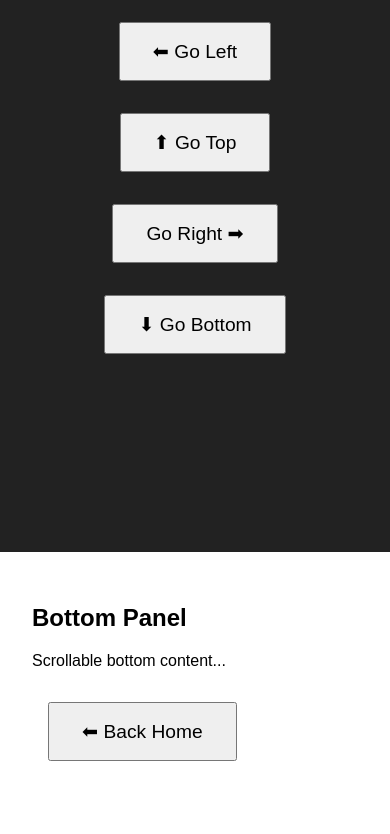
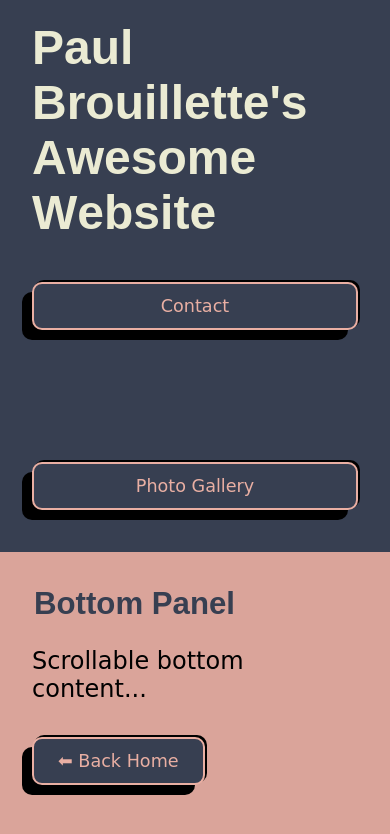
Before and after one commit to PaulBBrouillette/Paul_Brouillette_Wesbite, a plain HTML site: page index.html in a window 390 px wide. Shown: the part 292-1126 px from the top of the page. Drawn offline with nearby package versions, Linux system fonts and the light colour scheme; a web font is replaced by a local one.

Commit message:
Style changes and some more content

```diff
--- a/index.html
+++ b/index.html
@@ -9,7 +9,10 @@
     <link rel="stylesheet" href="rightpanel.css" />
     <link rel="preconnect" href="https://fonts.googleapis.com">
     <link rel="preconnect" href="https://fonts.gstatic.com" crossorigin>
+    <link href="https://fonts.googleapis.com/css2?family=Commissioner:wght@100..900&display=swap" rel="stylesheet">
     <link href="https://fonts.googleapis.com/css2?family=Borel&display=swap" rel="stylesheet">
+    <link href="https://fonts.googleapis.com/css2?family=Playwrite+DE+Grund:wght@100..400&display=swap"
+        rel="stylesheet">
 </head>
 
 <body>
@@ -30,17 +33,29 @@
 
         <!-- Home -->
         <div class="panel home">
-            <h1>Paul Brouillette's Awesome Website</h1>
-            <button onclick="goLeft()" id="ButtonLeft">⬅ Go Left</button>
-            <button onclick="goTop()" id="ButtonTop">⬆ Go Top</button>
-            <button onclick="goRight()" id="ButtonRight">Go Right ➡</button>
-            <button onclick="goBottom()" id="ButtonBottom">⬇ Go Bottom</button>
+            <div id="HomeContent">
+                <button onclick="goLeft()" id="ButtonLeft">My work</button>
+                <div id="HomeContentRow">
+                    <button onclick="goTop()" id="ButtonTop">About me</button>
+                    <h1 id="HomeHeader">Paul Brouillette's Awesome Website</h1>
+                    <button onclick="goBottom()" id="ButtonBottom">Contact</button>
+                </div>
+                <button onclick="goRight()" id="ButtonRight">Photo Gallery</button>
+            </div>
         </div>
 
         <!-- Right -->
         <div class="panel right">
             <h2>Photo Gallery</h2>
-            <p>Scrollable right content...</p>
+            <p id="PhotoParagraph">
+                I've always had a passion for photography and decided in the Summer of 2024 to pull my finger out and
+                get an actual camera.
+                I use a Canon EOS Rebel T7 DSLR mount with an EF-S 18-55mm and an EF-S 55-250mm. Life gets in the way
+                but I try to get out and shoot as much as I can. A dream of mine is to be able to sell my photos as
+                prints, cards, magnets et cetera so I can share my art with others. Below are a selection of my
+                favorites, go check em out.
+            </p>
+            <button onclick="goHome()">⬅ Back Home</button>
             <div id="PhotoGallery">
                 <div class="vertical">
                     <img src="images/1.jpg">
@@ -135,6 +150,10 @@
             });
         });
     </script>
+    <script src="https://cdn.jsdelivr.net/npm/gsap@3.13.0/dist/gsap.min.js"></script>
+    <script src="https://cdn.jsdelivr.net/npm/gsap@3.13.0/dist/TextPlugin.min.js"></script>
+    <script src="https://cdn.jsdelivr.net/npm/gsap@3.13.0/dist/SplitText.min.js"></script>
+    <script src="script.js"></script>
 </body>
 
 </html>
--- a/rightpanel.css
+++ b/rightpanel.css
@@ -1,8 +1,18 @@
+:root {
+  --Blue: #373F51;
+  --White: #EBEBD3;
+  --Pink: #DAA49A;
+}
+
+h2 {
+  color: var(--Blue);
+}
+
 #PhotoGallery {
   display: grid;
   grid-template-columns: repeat(auto-fit, minmax(300px, 1fr));
   grid-auto-rows: 300px;
-    gap: 5px;
+  gap: 20px;
   grid-auto-flow: dense;
   margin: 20px 10%;
 }
@@ -12,16 +22,17 @@
   height: 100%;
   object-fit: cover;
   transition: object-fit 0.3s, transform 0.3s;
-    cursor: pointer;
   border-radius: 15px;
-    border: 1px solid black;
+  border: 3px solid #111;
+  box-shadow: -5px 5px 0px 0px rgba(0, 0, 0, 1), 1px -1px 0px 0px rgba(0, 0, 0, 1);
 }
 
 #PhotoGallery img:hover {
   transition: object-fit 0.3s, transform 0.3s;
   object-fit: contain;
   transform: scale(1.5);
-    border: none;
+  background: var(--Blue);
+  border: 3px solid var(--Pink);
 }
 
 .vertical {
@@ -39,10 +50,40 @@
   border: none;
 }
 
+#PhotoParagraph {
+  max-width: 700px;
+  margin: 2rem auto;
+  padding: 1.5rem 2rem;
+  background-color: var(--Blue);
+  border: 2px solid #E9AFA3;
+  color: #E9AFA3;
+  font-size: 1.1rem;
+  line-height: 1.6;
+  box-shadow: -10px 10px 0px 0px rgba(0, 0, 0, 1), 10px -10px 0px 0px rgba(0, 0, 0, 1), -3px -3px 0px 0px rgba(0, 0, 0, 1), 3px 3px 0px 0px rgba(0, 0, 0, 1);
+}
+
 @media (max-width: 768px) {
   #PhotoGallery {
     grid-template-columns: repeat(auto-fit, minmax(150px, 1fr));
     grid-auto-rows: auto;
     margin: 10px;
   }
+
+  #PhotoParagraph {
+    font-size: .9rem;
   }
+
+  #PhotoGallery img.contain {
+    transition: object-fit 0.3s, transform 0.3s;
+    object-fit: contain;
+    transform: scale(1.2);
+  }
+
+  #PhotoGallery img:hover {
+    transition: object-fit 0.3s, transform 0.3s;
+    object-fit: contain;
+    transform: scale(1.2);
+    background: var(--Blue);
+    border: 3px solid var(--Pink);
+  }
+}
--- /dev/null
+++ b/script.js
@@ -0,0 +1,13 @@
+gsap.registerPlugin(SplitText);
+
+const Name = document.getElementById("HomeHeader");
+const splitName = new SplitText(Name, { type: "chars, words" });
+
+const timeline = gsap.timeline({});
+
+timeline.from(Name, {
+  ease: "back.inOut",
+  y: -100,
+  opacity: 0,
+  duration: 2
+});
--- a/styles.css
+++ b/styles.css
@@ -1,7 +1,37 @@
+ :root {
+   --Charcoal: #373F51;
+   --LightBlue: #A8DDD9;
+   --Red: #A594F9;
+   --Yellow: #E8C547;
+   --Pink: #DAA49A;
+   --White: #EBEBD3;
+ }
+
  body {
    margin: 0;
    overflow: hidden;
+ }
+
+ h1,
+ h2 {
    font-family: "Borel", sans-serif;
+ }
+
+ p {
+   font-family: "Playwrite DE Grund", cursive;
+   font-size: 24px;
+ }
+
+ h2 {
+   font-size: 7vw;
+   margin: 1px;
+   padding: 1px;
+ }
+
+ h1 {
+   font-size: 3rem;
+   -webkit-background-clip: text;
+   animation: shimmer 3s linear infinite;
  }
 
  .container {
@@ -13,6 +43,24 @@
 
  .transition {
    transition: transform 0.6s ease-in-out;
+ }
+
+ #HomeContent {
+   display: flex;
+   justify-content: center;
+   width: 100%;
+   height: 100%;
+   justify-content: space-between;
+ }
+
+ #HomeContentRow {
+   display: flex;
+   flex-direction: column;
+   justify-content: space-between;
+ }
+
+ #ButtonTop {
+   top: 0;
  }
 
  .panel {
@@ -27,8 +75,8 @@
  .home {
    left: 100vw;
    top: 100vh;
-   background: #222;
-   color: #fff;
+   background: var(--Charcoal);
+   color: var(--White);
    display: flex;
    flex-direction: column;
    justify-content: center;
@@ -38,26 +86,63 @@
  .left {
    left: 0;
    top: 100vh;
+   background: var(--Yellow);
  }
 
  .right {
    left: 200vw;
    top: 100vh;
+   background: var(--LightBlue);
  }
 
  .top {
    left: 100vw;
    top: 0;
+   background: var(--Red);
  }
 
  .bottom {
    left: 100vw;
    top: 200vh;
+   background: var(--Pink);
  }
 
  button {
-   padding: 1rem 2rem;
-   margin: 1rem;
-   font-size: 1.2rem;
+   font-family: "Playwrite DE Grund", cursive;
+   box-shadow: -10px 10px 0px 0px rgba(0, 0, 0, 1), 2px -2px 0px 0px rgba(0, 0, 0, 1);
+   background-color: var(--Charcoal);
+   color: #E9AFA3;
+   border: 2px solid #E9AFA3;
+   padding: 12px 24px;
+   margin: 10px 0;
+   font-size: 1.1rem;
+   border-radius: 10px;
    cursor: pointer;
+   transition: background-color 0.3s ease, transform 0.2s ease, box-shadow 0.3s ease;
  }
+
+ button:hover {
+   background-color: #232020;
+   transform: translateY(-3px);
+   box-shadow: 0px 0px 5px 0px rgba(0, 0, 0, 0.75);
+   ;
+ }
+
+ button:active {
+   transform: translateY(0);
+   box-shadow: 0 2px 6px rgba(0, 0, 0, 0.15);
+ }
+
+ @media (max-width: 768px) {
+   h2 {
+     font-size: 8vw;
+   }
+
+   #HomeContent {
+     flex-direction: column;
+   }
+
+   #HomeContentRow {
+     flex-direction: column;
+   }
+ }
```
Lines whose indentation alone changed are shown as unchanged.
